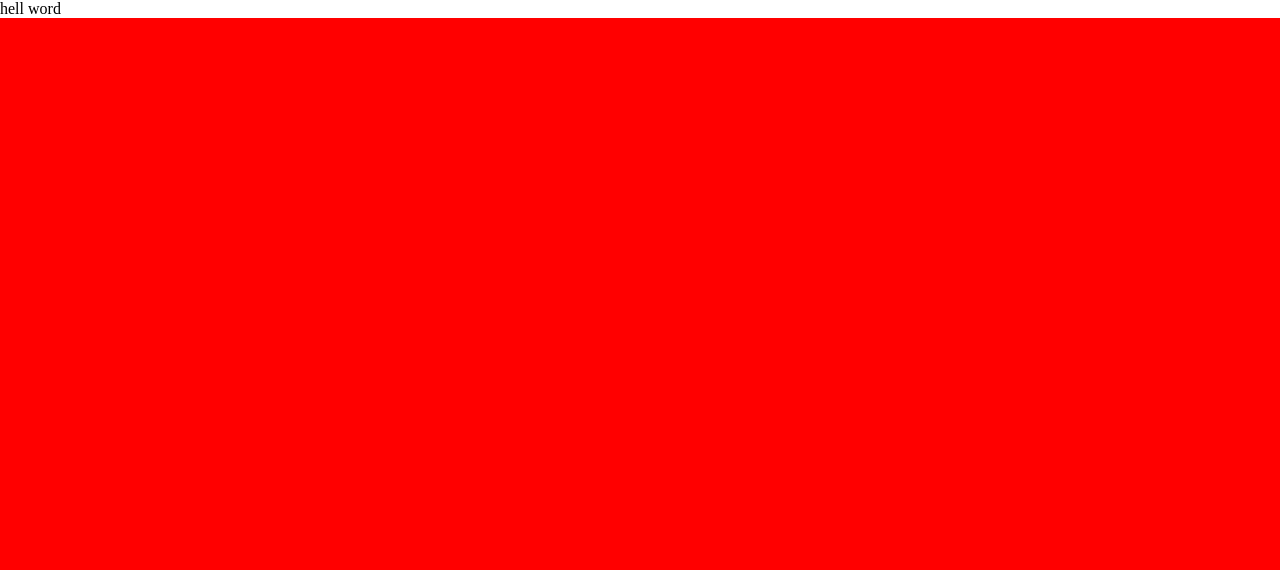
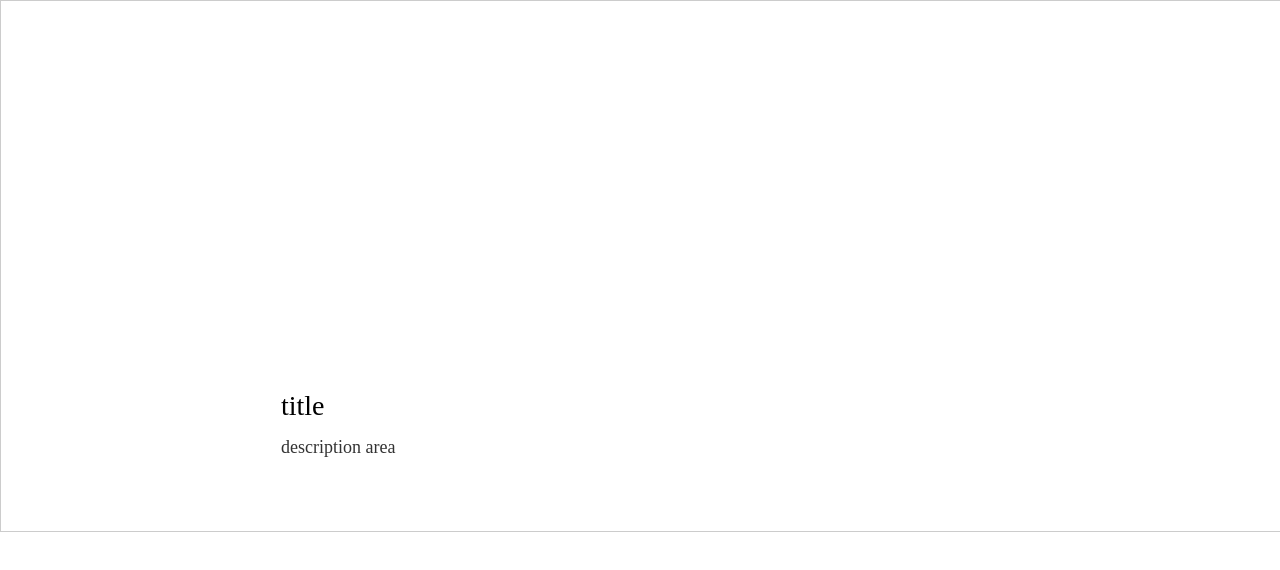
Before and after one commit to missxiaolin/node, a React (Create React App) app in the folder blog1/: page / in a window 1280 px wide. Shown: the top 570 px of the page. Built offline with nearby package versions, Linux system fonts and the light colour scheme.

Commit message:
* 测试组件

```diff
--- a/blog1/src/App.js
+++ b/blog1/src/App.js
@@ -1,12 +1,9 @@
-import './style.scss'
-import styles from './style.module.scss'
+import Home from './container/Home';
 import 'normalize.css'
 
 function App() {
   return (
-    <div className={styles.app }>
-      hell word
-    </div>
+    <Home />
   );
 }
 
--- /dev/null
+++ b/blog1/src/container/Home/components/Banner/index.jsx
@@ -0,0 +1,14 @@
+import styles from './style.module.scss'
+
+const Banner = () => {
+    return (
+        <div className={styles.banner}>
+            <div className={styles.person}>
+                <div className={styles.title}>title</div>
+                <div className={styles.description}>description area</div>
+            </div>
+        </div>
+    )
+}
+
+export default Banner
--- /dev/null
+++ b/blog1/src/container/Home/components/Banner/style.module.scss
@@ -0,0 +1,36 @@
+.banner {
+    position: relative;
+    width: 1280px;
+    height: 530px;
+    margin: 0 auto;
+    background-repeat: no-repeat;
+    background-size: contain;
+    border: 1px solid #ccc;
+    .person {
+        position: absolute;
+        bottom: 0;
+        left: 0;
+        right: 0;
+        height: 150px;
+        .avatar {
+            position: absolute;
+            top: -70px;
+            left: 40px;
+            width: 200px;
+            height: 200px;
+            border-radius: 20px;
+        }
+        .title {
+            line-height: 50px;
+            margin-left: 280px;
+            font-size: 28px;
+            color: #000;
+        }
+        .description {
+            line-height: 32px;
+            margin-left: 280px;
+            font-size: 18px;
+            color: #333;
+        }
+    }
+}
--- /dev/null
+++ b/blog1/src/container/Home/index.jsx
@@ -0,0 +1,11 @@
+import Banner from "./components/Banner"
+
+const Home = () => {
+    return (
+        <div>
+            <Banner />
+        </div>
+    )
+}
+
+export default Home
--- a/blog1/src/style.module.scss
+++ /dev/null
@@ -1,3 +0,0 @@
-.app {
-    background: white;
-}
--- a/blog1/src/style.scss
+++ /dev/null
@@ -1,3 +0,0 @@
-body {
-    background: red;
-}
```
